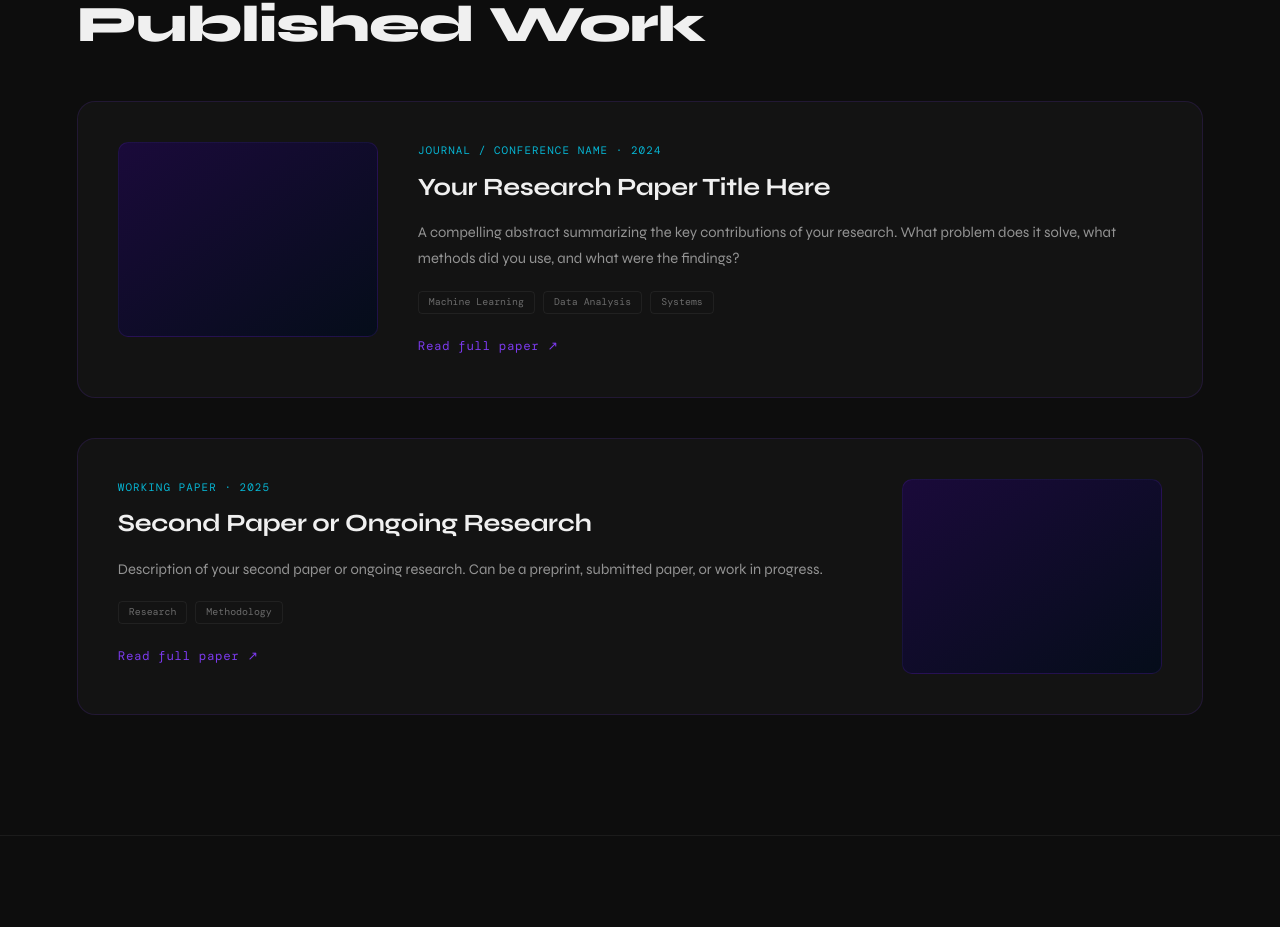
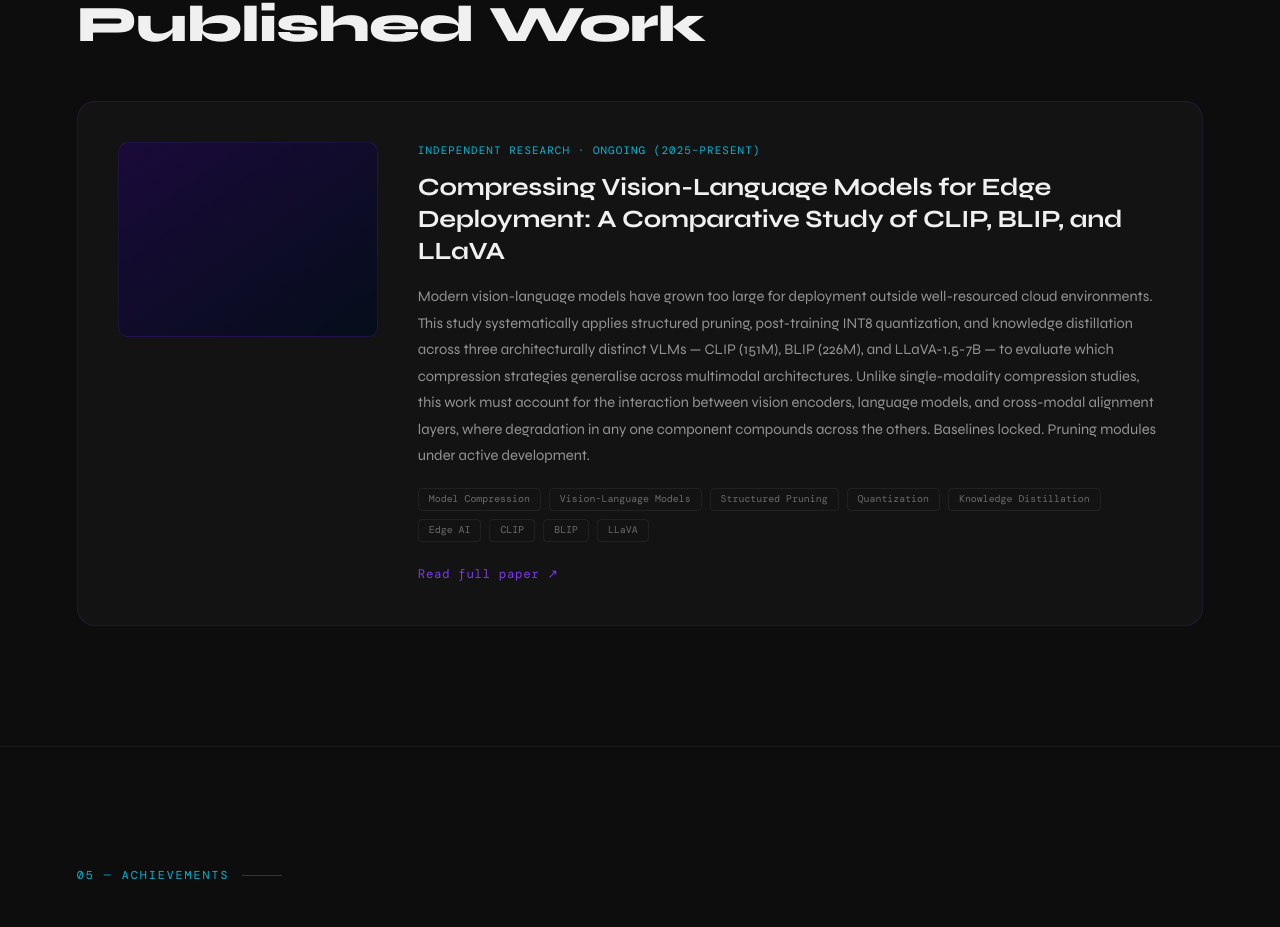
Before and after one commit to Pranshu-Singh04/portfolio, a React (Vite) app: page / in a window 1280 px wide. Shown: the part 3398-4325 px from the top of the page. Built offline with nearby package versions, Linux system fonts and the light colour scheme; a web font is replaced by a local one.

Commit message:
adding research section

```diff
--- a/src/components/Research.jsx
+++ b/src/components/Research.jsx
@@ -5,28 +5,18 @@ import { useNavigate } from 'react-router-dom';
 export const researchData = [
   {
     id: 'paper-1',
-    title: 'Your Research Paper Title Here',
-    journal: 'Journal / Conference Name · 2024',
-    abstract: 'A compelling abstract summarizing the key contributions of your research. What problem does it solve, what methods did you use, and what were the findings?',
-    tags: ['Machine Learning', 'Data Analysis', 'Systems'],
+    title: 'Compressing Vision-Language Models for Edge Deployment: A Comparative Study of CLIP, BLIP, and LLaVA',
+    journal: 'Independent Research · Ongoing (2025–Present)',
+    abstract: 'Modern vision-language models have grown too large for deployment outside well-resourced cloud environments. This study systematically applies structured pruning, post-training INT8 quantization, and knowledge distillation across three architecturally distinct VLMs — CLIP (151M), BLIP (226M), and LLaVA-1.5-7B — to evaluate which compression strategies generalise across multimodal architectures. Unlike single-modality compression studies, this work must account for the interaction between vision encoders, language models, and cross-modal alignment layers, where degradation in any one component compounds across the others. Baselines locked. Pruning modules under active development.',
+    tags: ['Model Compression', 'Vision-Language Models', 'Structured Pruning', 'Quantization', 'Knowledge Distillation', 'Edge AI', 'CLIP', 'BLIP', 'LLaVA'],
     pdfLink: '#',
-    overview: 'This paper explores...',
-    methodology: 'We used a mixed-methods approach...',
-    findings: 'Our results demonstrate...',
+    githubLink: 'https://github.com/Pranshu-Singh04/compression-multimodal-study',
+    status: 'in-progress',
+    overview: 'State-of-the-art vision-language models are increasingly capable but prohibitively large for deployment outside cloud environments. This research asks: how much can you compress CLIP, BLIP, and LLaVA-1.5 before the accuracy tradeoff becomes unacceptable — and which strategies work best for multimodal architectures specifically? The three models were chosen deliberately to cover the full spectrum of VLM design: CLIP uses no tight vision-language coupling and runs locally at 600MB; BLIP uses tight cross-attention coupling at 900MB; LLaVA-1.5-7B is a full multimodal LLM where 92% of parameters live in the language model, requiring Colab T4 for inference. A key architectural insight from Week 1 analysis: in LLaVA-1.5, the vision tower is only 4.2% of parameters and the projector 0.3% — meaning compression must target the LLM layer, not the vision encoder.',
+    methodology: 'Three compression techniques are applied and benchmarked identically across all three model families. Structured pruning removes entire attention heads and feed-forward neurons based on magnitude and gradient sensitivity — producing architecturally smaller models (not just sparse ones) that actually improve inference speed on hardware. Post-training INT8 quantization uses BitsAndBytes NF4 configuration to reduce precision from FP32/FP16, confirmed working in Week 1 (LLaVA reduced from 14GB to ~4GB with correct inference). Knowledge distillation trains a smaller student model to replicate the full-size teacher, preserving cross-modal semantic alignment. Evaluation runs across VQAv2, GQA, and TextVQA for LLaVA; Flickr30k retrieval recall for CLIP; and COCO CIDEr score for BLIP. Baselines are locked after Week 2. A shared YAML experiment config system across all three model branches (clip-work, blip-work, llava-work) ensures reproducibility.',
+    findings: 'Research is actively in progress — Week 2 baselines locked, pruning modules under development in Week 3. No final results yet. Progress is tracked publicly on GitHub across three model branches. The repository will be updated weekly as experiments complete. Follow the repo to track results in real time as they come in.',
     flip: false,
-  },
-  {
-    id: 'paper-2',
-    title: 'Second Paper or Ongoing Research',
-    journal: 'Working Paper · 2025',
-    abstract: 'Description of your second paper or ongoing research. Can be a preprint, submitted paper, or work in progress.',
-    tags: ['Research', 'Methodology'],
-    pdfLink: '#',
-    overview: 'This work investigates...',
-    methodology: 'The research employs...',
-    findings: 'Preliminary findings suggest...',
-    flip: true,
-  },
+  }
 ];
 
 export default function Research() {
```
